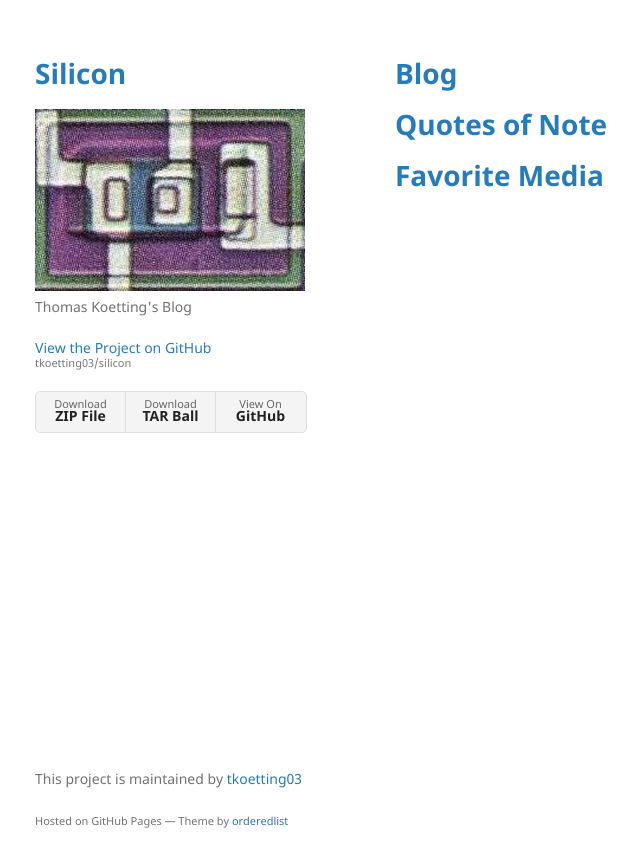
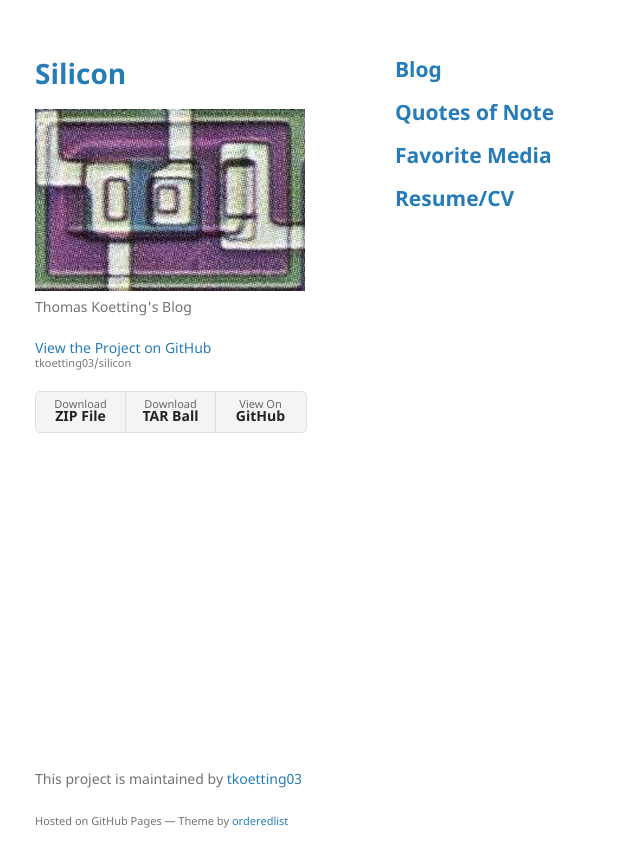
Before and after one commit to tkoetting03/silicon, a Jekyll site: the page built from index.md, in a window 1280 px wide. Shown: the top 867 px of the page, without its empty margins (175-815 px from the left). Built offline with Jekyll 4.4.1, drawn with Linux system fonts in a browser that asks for light colours; our own code applies the rules of GitHub Pages for plain Markdown files.

Commit message:
Update index.md

```diff
--- a/index.md
+++ b/index.md
@@ -2,8 +2,10 @@
 layout: default
 ---
 
-# [Blog](/blog/indexblog.md)
+## [Blog](/blog/indexblog.md)
 
-# [Quotes of Note](./quotes.md)
+## [Quotes of Note](./quotes.md)
 
-# [Favorite Media](./other.md)
+## [Favorite Media](./other.md)
+
+## [Resume/CV](./resume.md)
```
